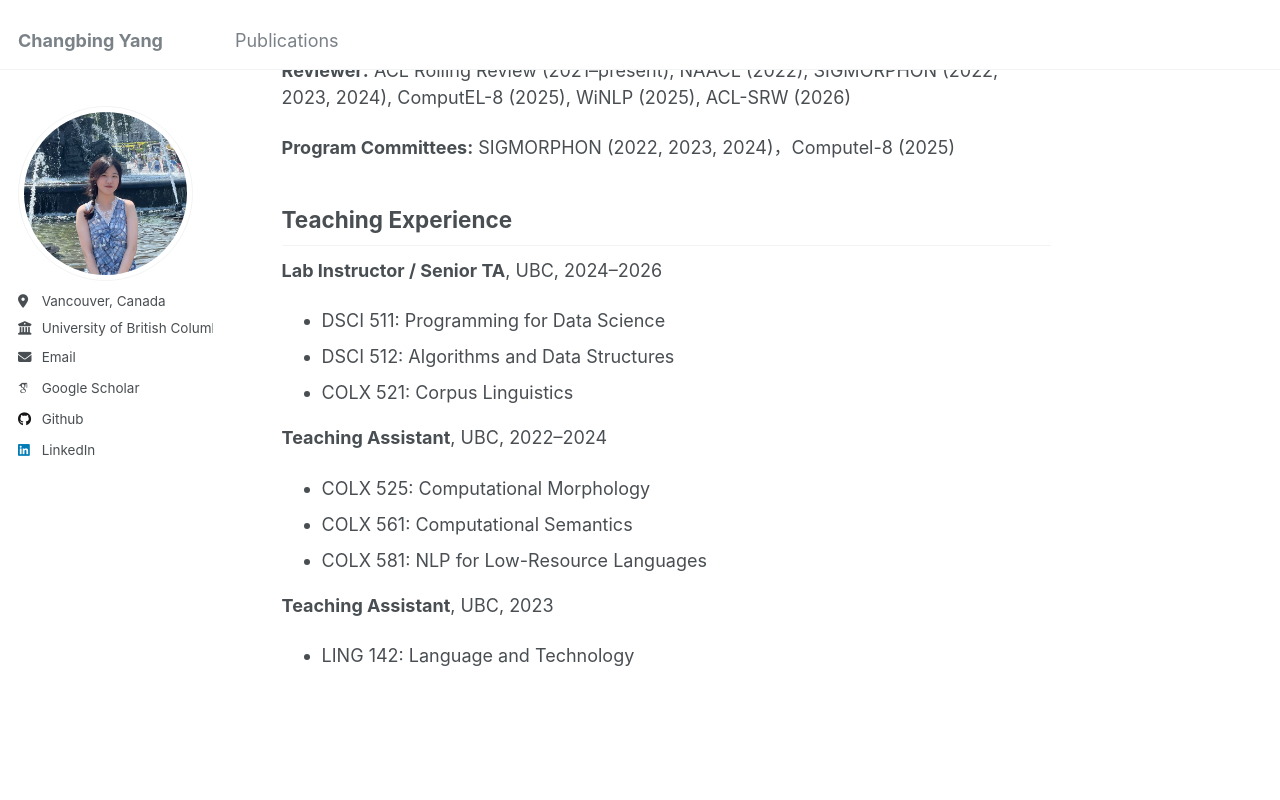
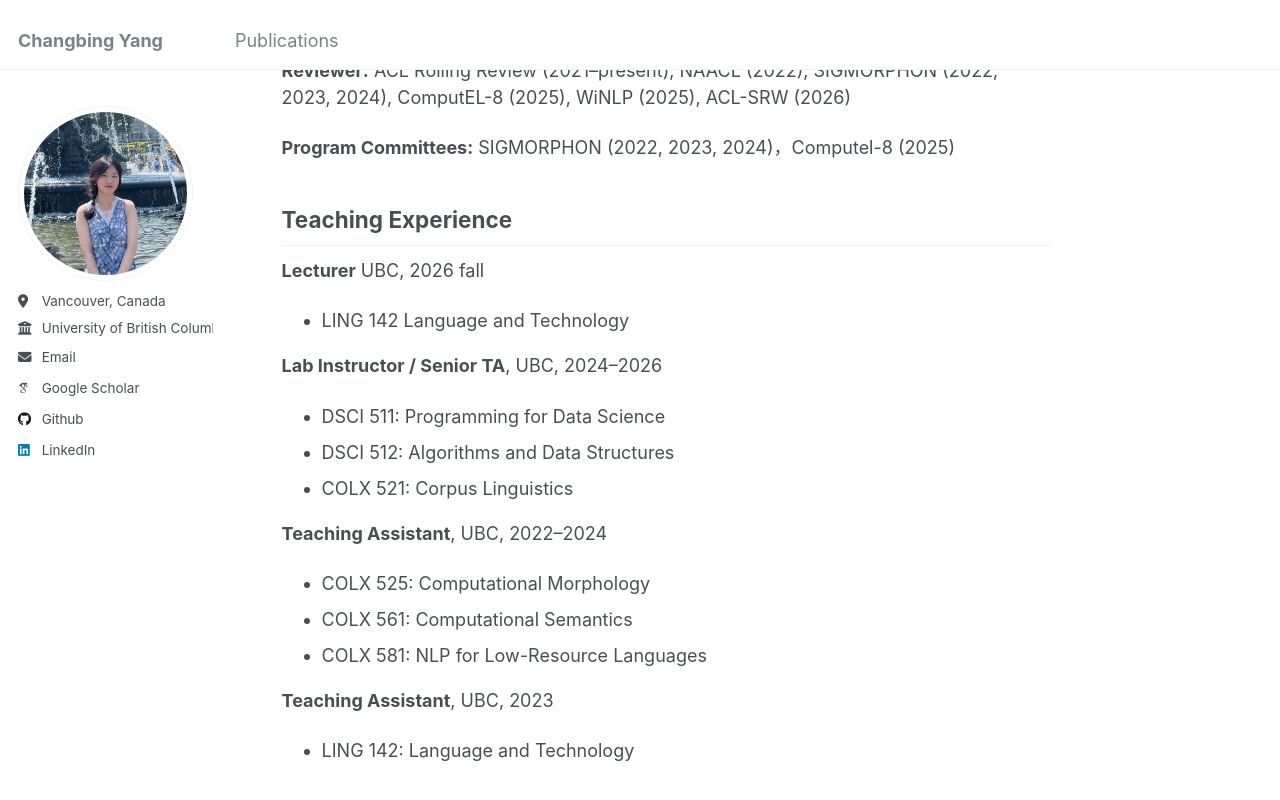
Before and after one commit to changbingY/changbingY.github.io, a Jekyll site: the page built from _pages/about.md, in a window 1280 px wide and 900 px high, scrolled down 3551 px. Shown: the top 800 px of the window. Built offline with Jekyll 4.4.1, drawn with Linux system fonts in a browser that asks for light colours; some web fonts are replaced.

Commit message:
Update about.md

```diff
--- a/_pages/about.md
+++ b/_pages/about.md
@@ -87,6 +87,8 @@ My research is at the intersection of linguistics and AI. My work mainly focuses
 **Program Committees:** SIGMORPHON (2022, 2023, 2024)，Computel-8 (2025)
 
 ## Teaching Experience
+**Lecturer** UBC, 2026 fall
+- LING 142 Language and Technology
 
 **Lab Instructor / Senior TA**, UBC, 2024–2026
 - DSCI 511: Programming for Data Science
```
